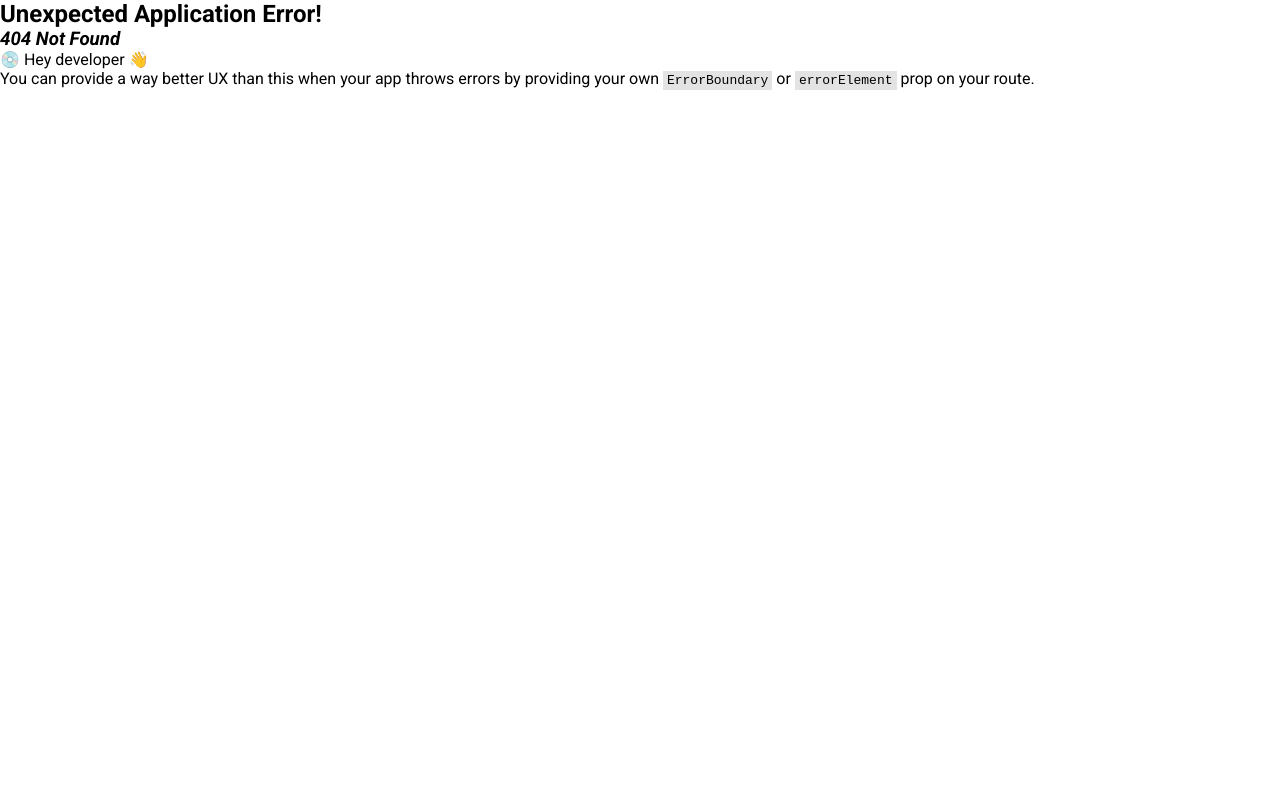
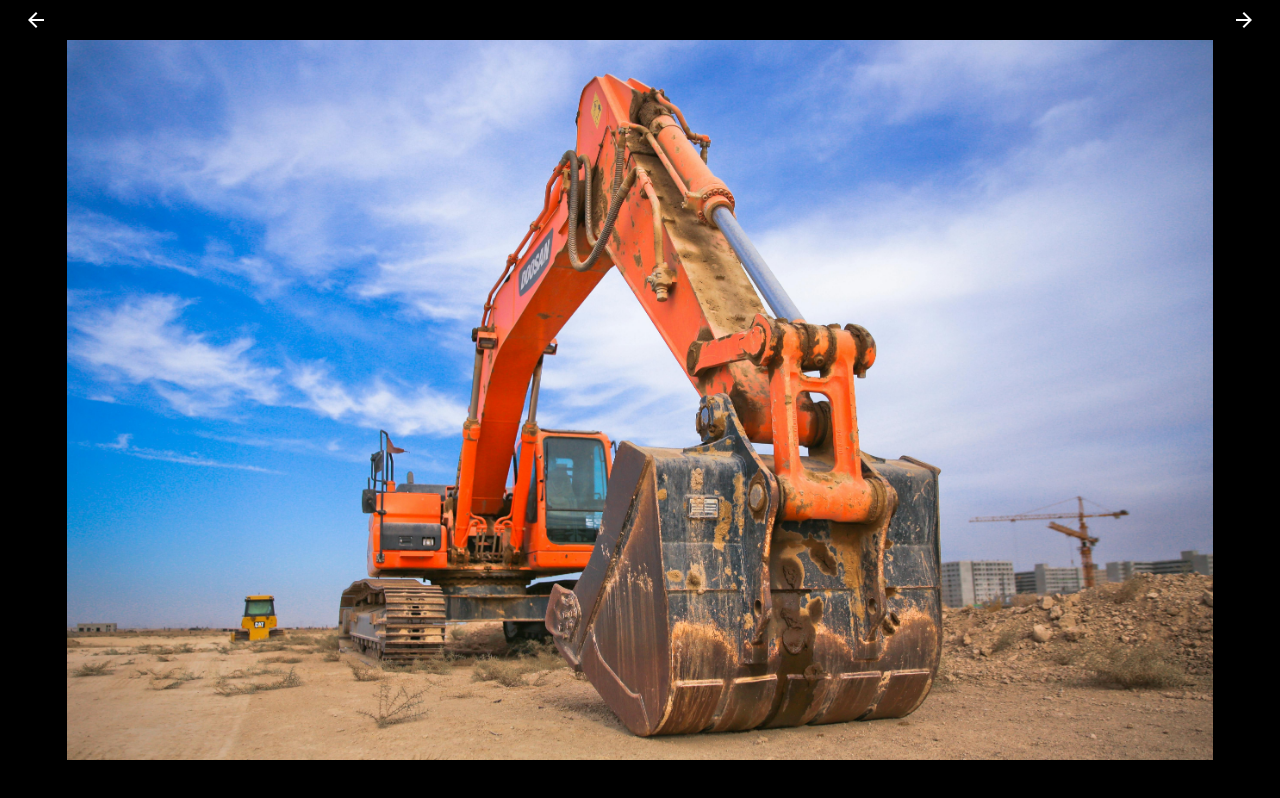
Before and after one commit to Mbuthiasakara1/Malazi-Kenya, a React (Vite) app: page /portfolio/1/image/1 in a window 1280 px wide. Before the commit this address had no page. Built offline with nearby package versions, Linux system fonts and the light colour scheme.

Commit message:
view-image

```diff
--- a/package.json
+++ b/package.json
@@ -16,6 +16,7 @@
     "@fortawesome/fontawesome-svg-core": "^6.7.2",
     "@fortawesome/free-solid-svg-icons": "^6.7.2",
     "@fortawesome/react-fontawesome": "^0.2.2",
+    "@mui/icons-material": "^6.4.0",
     "@mui/material": "^6.4.0",
     "react": "^18.3.1",
     "react-dom": "^18.3.1",
--- /dev/null
+++ b/src/components/ImageDetail.jsx
@@ -0,0 +1,84 @@
+import { Box, IconButton } from "@mui/material";
+import { useNavigate, useParams } from "react-router-dom";
+import ArrowBackIcon from "@mui/icons-material/ArrowBack";
+import ArrowForwardIcon from "@mui/icons-material/ArrowForward";
+import { useEffect, useState } from "react";
+
+const ImageDetail = () => {
+  const { projectId, imageIndex } = useParams();
+  const navigate = useNavigate();
+  const [currentIndex, setCurrentIndex] = useState(Number(imageIndex));
+
+  const projectImages = {
+    1: [
+      { img: "/images/tractor.jpg" },
+      { img: "/images/tractor.jpg" },
+      { img: "/images/tractor.jpg" },
+    ],
+    2: [
+      { img: "/images/waterfall.jpg" },
+      { img: "/images/development.jpg" },
+      { img: "/images/waterfall.jpg" },
+    ],
+    3: [
+      { img: "/images/sunset.jpg" },
+      { img: "/images/sunset.jpg" },
+      { img: "/images/sunset.jpg" },
+    ],
+  };
+
+  const images = projectImages[projectId] || [];
+
+  useEffect(() => {
+    if (currentIndex < 0 || currentIndex >= images.length) {
+      navigate(`/portfolio/${projectId}`);
+    }
+  }, [currentIndex, images.length, navigate, projectId]);
+
+  const handlePrev = () => {
+    setCurrentIndex((prev) => Math.max(prev - 1, 0));
+  };
+//   prev is the current index image you are looking at
+// subtract one from prev but if we are index0 we don't go below 0
+
+  const handleNext = () => {
+    setCurrentIndex((prev) => Math.min(prev + 1, images.length - 1));
+  };
+
+  return (
+    <Box
+      sx={{
+        display: "flex",
+        alignItems: "center",
+        justifyContent: "center",
+        height: "100vh",
+        position: "relative",
+        bgcolor: "black",
+      }}
+    >
+      <IconButton
+        onClick={handlePrev}
+        sx={{ position: "absolute", left: 16, color: "white" }}
+        disabled={currentIndex === 0}
+      >
+        <ArrowBackIcon />
+      </IconButton>
+
+      <img
+        src={images[currentIndex].img}
+        alt={`Image ${currentIndex + 1}`}
+        style={{ maxHeight: "90%", maxWidth: "90%" }}
+      />
+
+      <IconButton
+        onClick={handleNext}
+        sx={{ position: "absolute", right: 16, color: "white" }}
+        disabled={currentIndex === images.length - 1}
+      >
+        <ArrowForwardIcon />
+      </IconButton>
+    </Box>
+  );
+};
+
+export default ImageDetail;
--- a/src/components/ProjectGallery.jsx
+++ b/src/components/ProjectGallery.jsx
@@ -1,6 +1,8 @@
+
+
 import Navbar from "./Navbar";
 import Footer from "./Footer";
-import "./ProjectGallery.css"
+import "./ProjectGallery.css";
 import {
   Box,
   ImageList,
@@ -22,7 +24,7 @@ const PortfolioGallery = () => {
     ],
     2: [
       { img: "/images/waterfall.jpg" },
-      { img: "/images/waterfall.jpg" },
+      { img: "/images/development.jpg" },
       { img: "/images/waterfall.jpg" },
     ],
     3: [
@@ -36,10 +38,15 @@ const PortfolioGallery = () => {
     "",
     "Apartment Blocks in Nairobi",
     "Ndagani Modern Market",
-    "Kathwana ablution block",
+    "Kathwana Ablution Block",
   ];
 
   const galleryImages = projectImages[projectId] || [];
+
+  const handleImageClick = (index) => {
+    navigate(`/portfolio/${projectId}/image/${index}`);
+  };
+
   return (
     <>
       <Navbar />
@@ -65,7 +72,7 @@ const PortfolioGallery = () => {
                   },
                 },
               }}
-              onClick={() => console.log(`Clicked on image ${index + 1}`)}
+              onClick={() => handleImageClick(index)}
             >
               <img
                 src={item.img}
--- a/src/pages/Portfolio.css
+++ b/src/pages/Portfolio.css
@@ -1,22 +1,38 @@
 .portfolio-container{
     margin-bottom:4em;
-    margin-top:30em;
+    /* margin-top:3em; */
 }
 
-.porfolio-image{
+.porfolio-container-content img{
     width:100%;
-    height:30vh;
+    height:100%;
     object-fit:cover;
 }
 .porfolio-container-content{
-    position:absolute;
-    width:100%;
-    margin-top:8em;
-    top:0;
-    left:0;
-    height:100%;
-    width:100%;
-    border:1px solid red;
+  position:relative;
+  margin-left: calc(-50vw + 50%);
+  margin-right: calc(-50vw + 50%);
+  width:100vw;
+  height:400px;
+  background-color: #0a1934;
+  overflow:hidden;
+
 
 
 }
+
+.porfolio-container-content::after {
+  content: 'PORTFOLIO';
+  position: absolute;
+  top: 50%;
+  left: 50%;
+  transform: translate(-50%, -50%);
+  color: white;
+  font-size: 3.5rem;
+  font-weight: 300;
+  letter-spacing: 0.2em;
+}
+
+.portfolio-image-container{
+    margin-top:1em;
+}
--- a/src/pages/Portfolio.jsx
+++ b/src/pages/Portfolio.jsx
@@ -76,9 +76,10 @@ const Portfolio = () => {
 
       <Container maxWidth="lg" sx={{ py: 4 }} className="portfolio-container">
         <div className="porfolio-container-content">
-          <img src="images/homebg.jpg" />
+          <img src="images/homebg.jpg"  alt="Portfolio-Background" />
+          <h1 className="porfolio-title">PORTFOLIO</h1>
         </div>
-        <ImageList cols={3} gap={16}>
+        <ImageList cols={3} gap={16} className="portfolio-image-container">
           {portfolioItems.map((item) => (
             <ImageListItem
               key={item.id}
@@ -89,7 +90,7 @@ const Portfolio = () => {
                 src={item.img}
                 alt={item.title}
                 loading="lazy"
-                style={{ height: "200px", objectFit: "cover" }}
+                style={{ height:"200px", objectFit: "cover" }}
               />
               <ImageListItemBar title={item.title} position="below" />
             </ImageListItem>
```
Also changed, not shown: src/components/Routes.jsx (+6 -1 lines), 1 other file (tests, documents, lock files or other folders).
